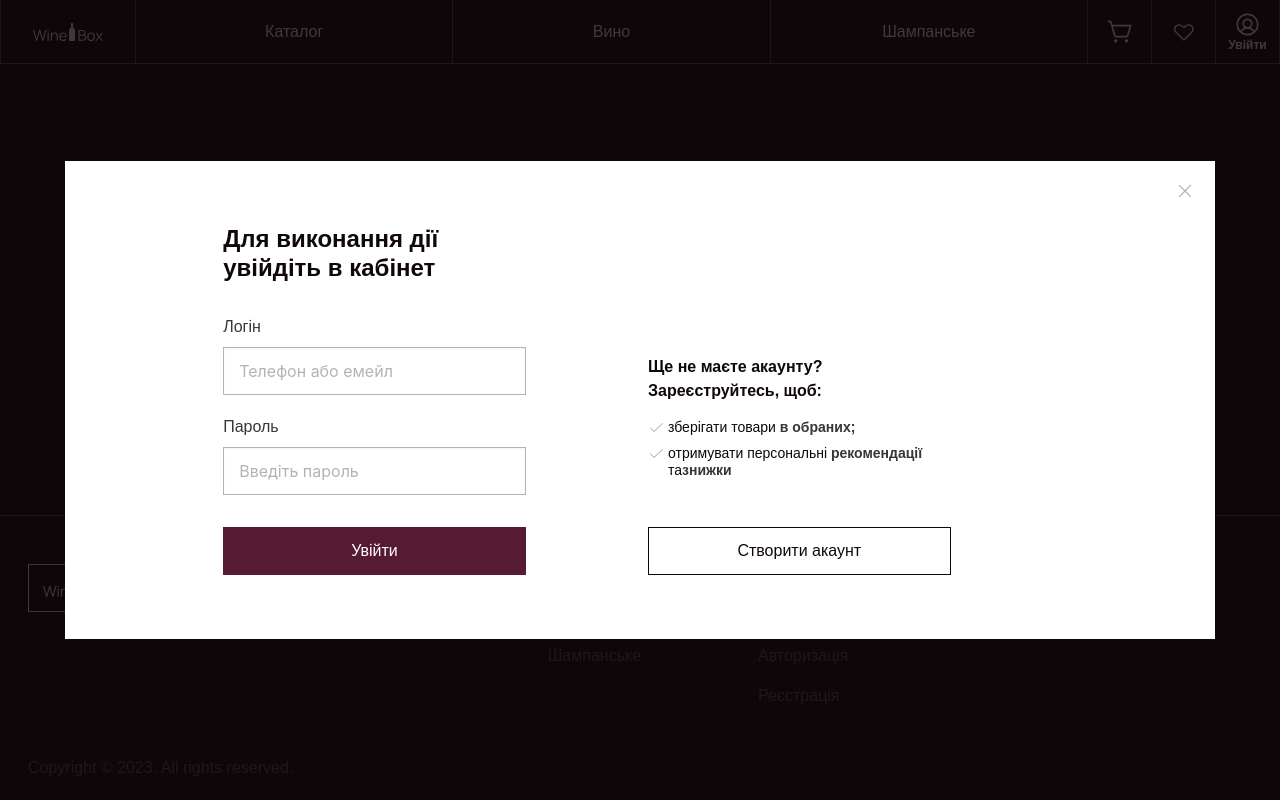
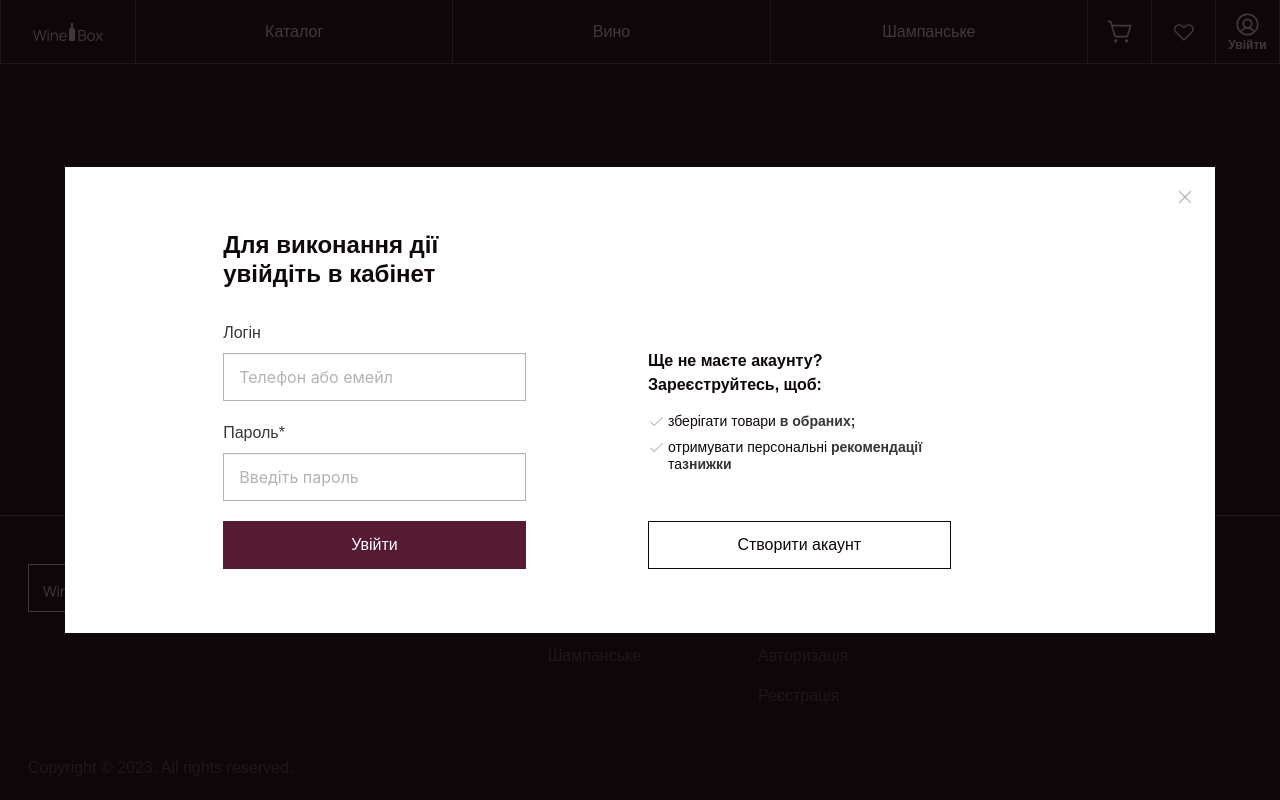
Before and after one commit to Catalog-of-wines/wine-catalog-frontend, a React (Create React App) app: page /cart in a window 1280 px wide. Both pictures are taken after a click on the button "Увійти". Built offline with nearby package versions, Linux system fonts and the light colour scheme.

Commit message:
Login form was implemented

```diff
--- /dev/null
+++ b/src/components/Modal/content/LoginModalContent/LoginForm/LoginForm.module.scss
@@ -0,0 +1,9 @@
+.input:nth-child(2),
+.input:nth-child(4),
+.input:nth-child(6) {
+ margin-bottom: 20px;
+}
+
+.input:nth-child(8) {
+  margin-bottom: 32px;
+}
--- /dev/null
+++ b/src/components/Modal/content/LoginModalContent/LoginForm/LoginForm.tsx
@@ -0,0 +1,32 @@
+import { Field, Form, Formik } from 'formik';
+import styles from './LoginForm.module.scss';
+import { initialValues, inputsData } from './inputsData';
+import { Button } from '../../../../Button';
+import { FC, Fragment } from 'react';
+
+const LoginForm: FC = () => (
+  <Formik
+    onSubmit={(values) => console.log(values)}
+    initialValues={initialValues}
+  >
+    <Form>
+      {inputsData.map(({ name, type = 'text', placeholder, label }) => (
+        <Fragment key={name}>
+          <label htmlFor="name" className="label">
+            {label}
+          </label>
+          <Field
+            name={name}
+            id={name}
+            type={type}
+            className={`input ${styles.input}`}
+            placeholder={placeholder}
+          />
+        </Fragment>
+      ))}
+      <Button type="submit">Увійти</Button>
+    </Form>
+  </Formik>
+);
+
+export default LoginForm;
--- /dev/null
+++ b/src/components/Modal/content/LoginModalContent/LoginForm/inputsData.ts
@@ -0,0 +1,18 @@
+export const inputsData = [
+  {
+    label: 'Логін',
+    name: 'login',
+    placeholder: 'Телефон або емейл',
+  },
+  {
+    label: 'Пароль*',
+    name: 'password',
+    placeholder: 'Введіть пароль',
+    type: 'password',
+  },
+];
+
+export const initialValues = {
+  login: '',
+  password: '',
+}
--- a/src/components/Modal/content/LoginModalContent/LoginModalContent.module.scss
+++ b/src/components/Modal/content/LoginModalContent/LoginModalContent.module.scss
@@ -11,14 +11,6 @@
   grid-column: 2 / 5;
   display: flex;
   flex-direction: column;
-}
-
-.input:not(:last-child) {
-  margin-bottom: 20px;
-}
-
-.input + .input {
-  margin-bottom: 32px;
 }
 
 .box {
--- a/src/components/Modal/content/LoginModalContent/LoginModalContent.tsx
+++ b/src/components/Modal/content/LoginModalContent/LoginModalContent.tsx
@@ -1,7 +1,8 @@
 import { FC } from 'react';
-import { Button, Input } from '../../../index';
+import { Button } from '../../../index';
 import stylesModal from '../../Modal.module.scss';
 import stylesContent from './LoginModalContent.module.scss';
+import LoginForm from './LoginForm/LoginForm';
 
 interface Props {
   handleSignUp: () => void;
@@ -9,25 +10,12 @@ interface Props {
 
 export const LoginModalContent: FC<Props> = ({ handleSignUp }) => (
   <div className={stylesContent.grid}>
-    <form className={stylesContent.form}>
+    <div className={stylesContent.form}>
       <h2 className={stylesModal.heading}>
         Для виконання дії увійдіть в кабінет
       </h2>
-      <Input
-        label="Логін"
-        placeholder="Телефон або емейл"
-        className={stylesContent.input}
-      />
-      <Input
-        label="Пароль"
-        placeholder="Введіть пароль"
-        className={stylesContent.input}
-        type="password"
-      />
-      <Button onClick={() => console.log('Увійти')} className="className">
-        Увійти
-      </Button>
-    </form>
+      <LoginForm />
+    </div>
     <div className={stylesContent.box}>
       <p className="bold">
         Ще не маєте акаунту? <br /> Зареєструйтесь, щоб:{' '}
@@ -41,10 +29,7 @@ export const LoginModalContent: FC<Props> = ({ handleSignUp }) => (
           <strong>знижки</strong>
         </li>
       </ul>
-      <Button
-        onClick={handleSignUp}
-        style="outlined-black"
-      >
+      <Button onClick={handleSignUp} style="outlined-black">
         Створити акаунт
       </Button>
     </div>
```
Also changed, not shown: src/components/Modal/content/SignupModalContent/SignUpForm/inputsData.ts (line endings or trailing spaces).
